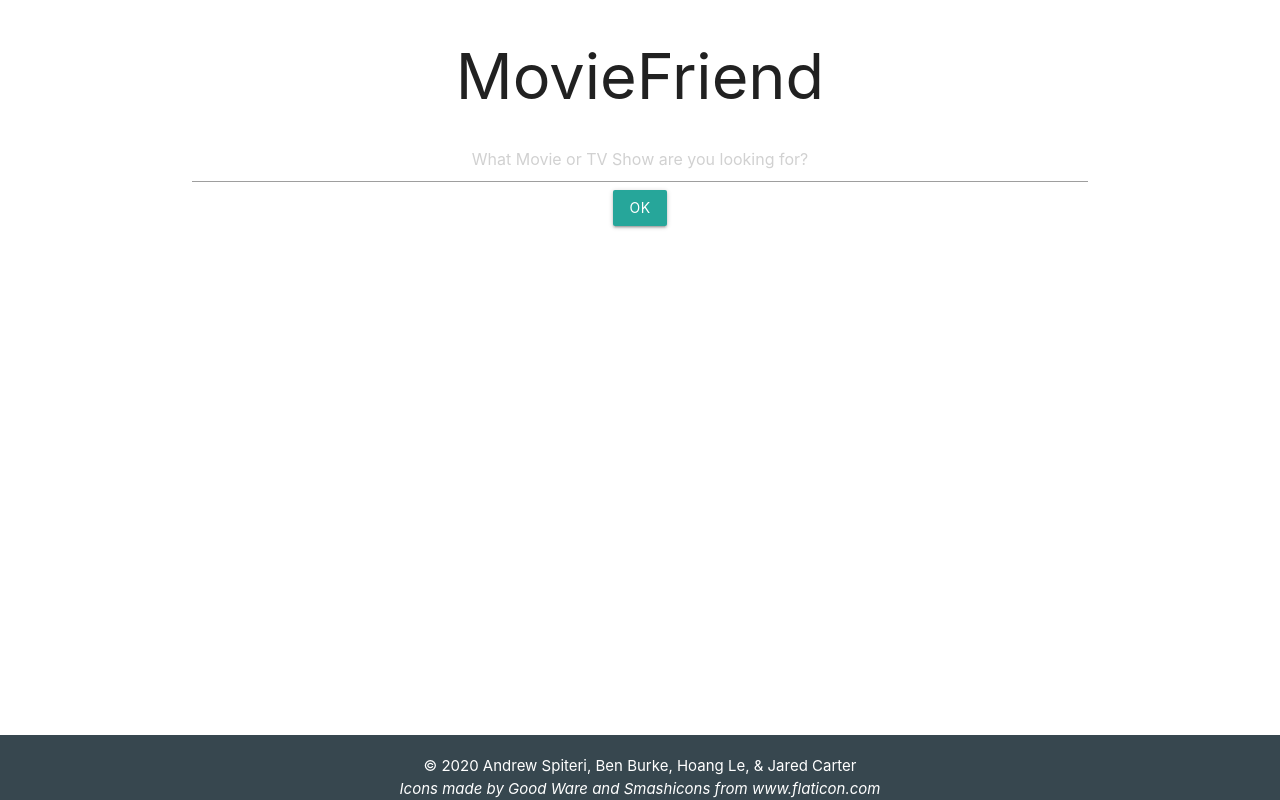
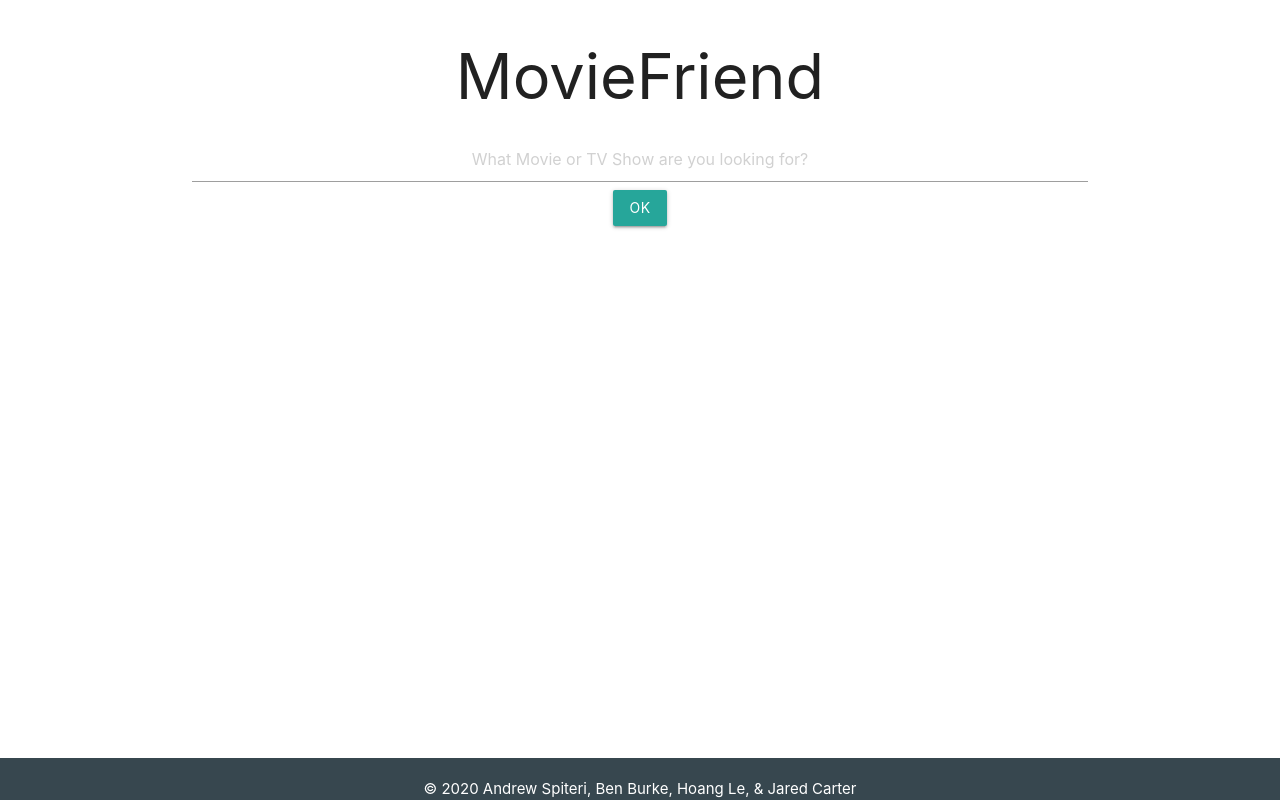
Before and after one commit to Benji-Burke/Project-2-movie-db-ui, a React (Create React App) app in the folder movie-app-ui/: page / in a window 1280 px wide. Built offline with nearby package versions, Linux system fonts and the light colour scheme.

Commit message:
testing dev branch commit

```diff
--- a/movie-app-ui/src/components/FooterComponent.tsx
+++ b/movie-app-ui/src/components/FooterComponent.tsx
@@ -10,9 +10,7 @@ export class FooterComponent extends React.Component<any,any>{
                 © 2020 Andrew Spiteri, Ben Burke, Hoang Le, & Jared
                 Carter
                 <div>
-                  <em>
-                    Icons made by Good Ware and Smashicons from www.flaticon.com
-                  </em>
+
                 </div>
               </div>
             </div>
```
